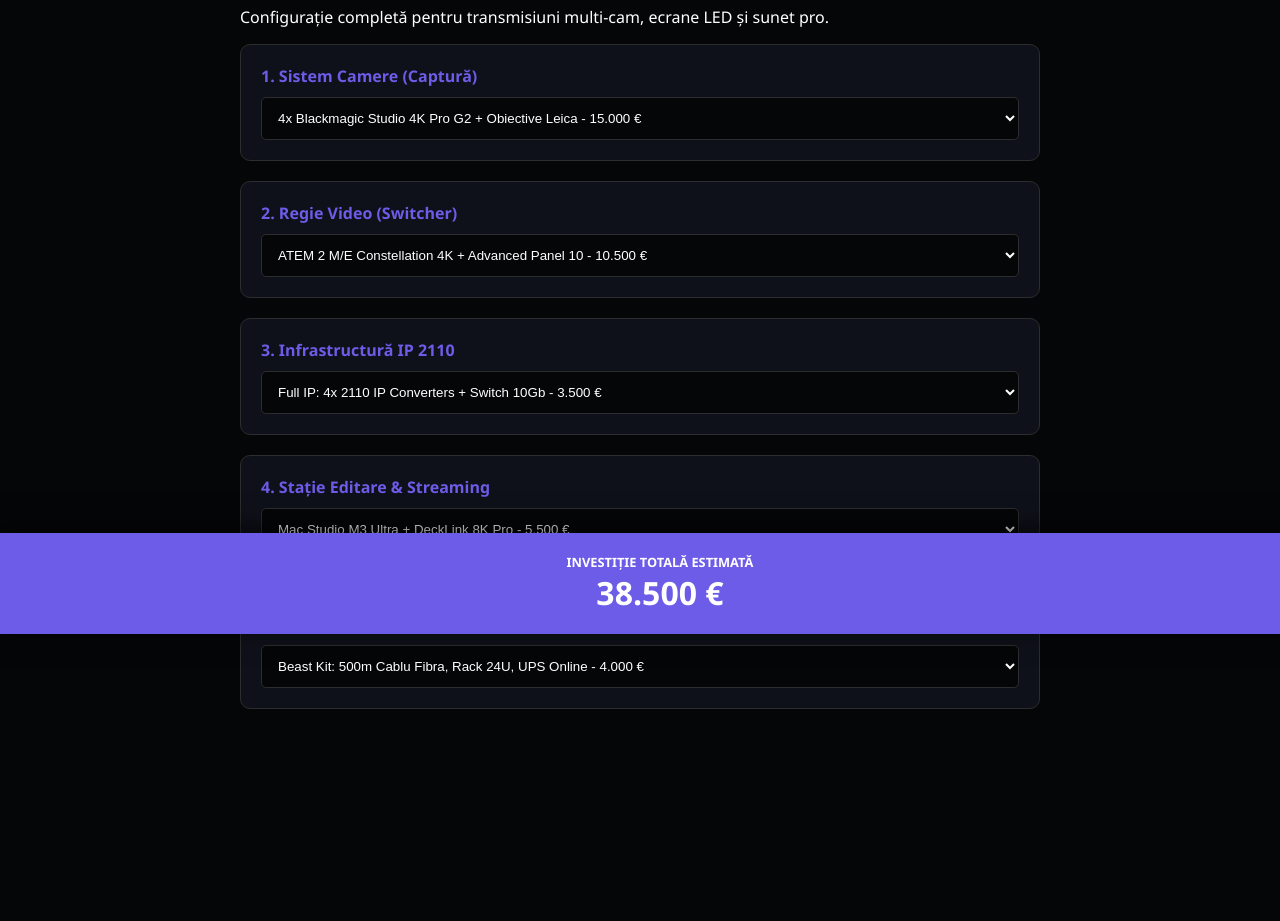
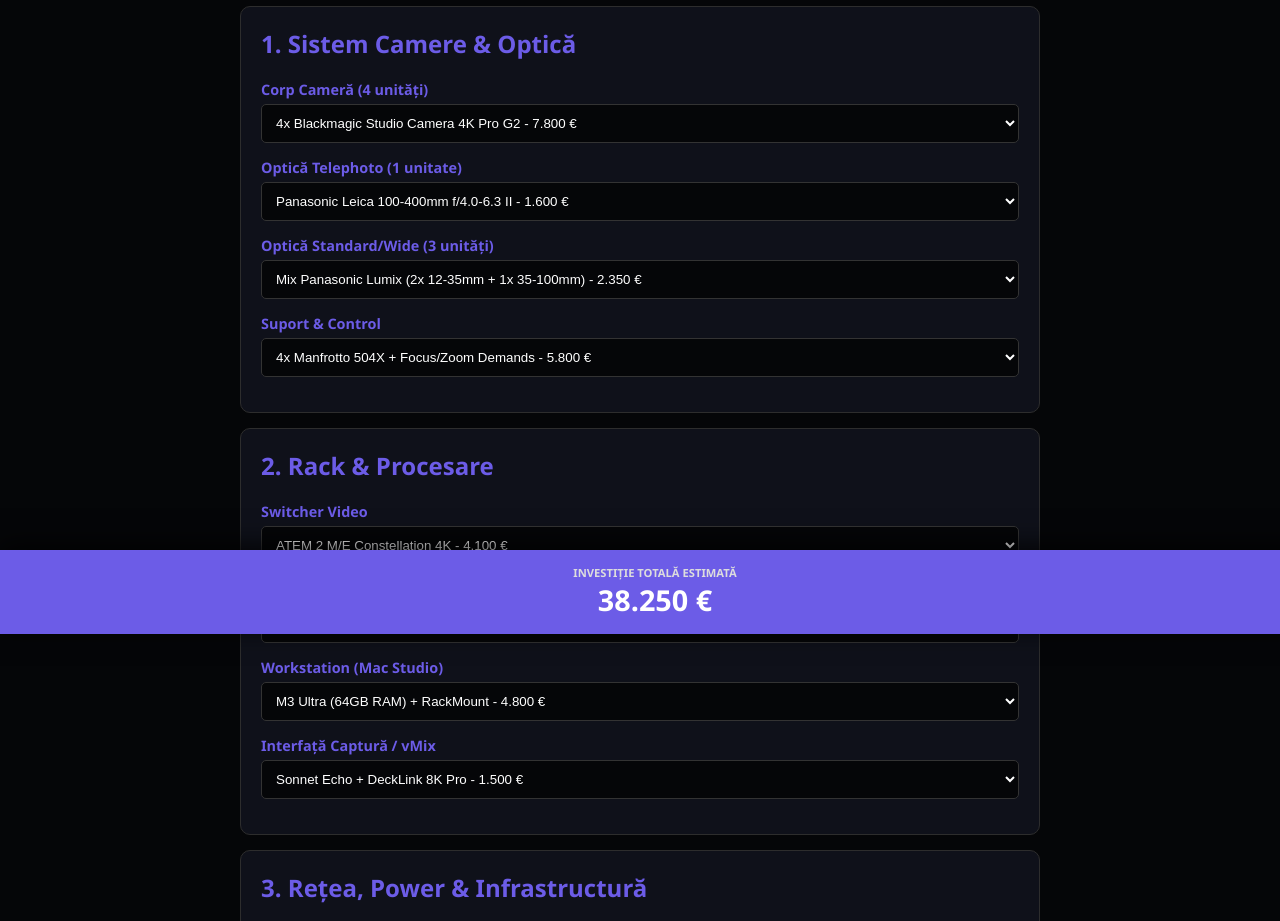
Before and after one commit to IoanPop2010/davinci-tips, a plain HTML site: page configurator.html in a window 1280 px wide. Shown: the part 166-1087 px from the top of the page. Before the commit the page ends 995 px from the top, so only its background shows below. Drawn offline with Linux system fonts and the light colour scheme.

Commit message:
rack56pro

```diff
--- a/configurator.html
+++ b/configurator.html
@@ -3,21 +3,23 @@
 <head>
     <meta charset="UTF-8">
     <meta name="viewport" content="width=device-width, initial-scale=1.0">
-    <title>Church Beast Configurator - DVR Tips</title>
+    <title>Configurator Ultra-Complet - DVR Tips</title>
     <link rel="stylesheet" href="style.css">
     <style>
-        .config-grid { display: grid; grid-template-columns: 1fr; gap: 20px; margin-bottom: 100px; }
-        .config-section { background: var(--card); padding: 20px; border-radius: 10px; border: 1px solid #2d2d2d; }
+        .config-container { display: grid; grid-template-columns: 1fr; gap: 15px; margin-bottom: 120px; }
+        .category-block { background: var(--card); padding: 20px; border-radius: 10px; border: 1px solid #2d2d2d; }
+        .item-row { margin-bottom: 15px; }
+        label { display: block; font-weight: bold; color: var(--accent); margin-bottom: 5px; font-size: 0.9rem; }
         select {
-            width: 100%; padding: 12px; background: #050608; color: white;
-            border: 1px solid #2d2d2d; border-radius: 5px; cursor: pointer; margin-top: 10px;
+            width: 100%; padding: 10px; background: #050608; color: white;
+            border: 1px solid #333; border-radius: 5px; cursor: pointer;
         }
         .total-sticky {
             position: fixed; bottom: 0; left: 0; width: 100%; background: #6c5ce7;
-            padding: 20px; text-align: center; z-index: 1000; box-shadow: 0 -5px 25px rgba(0,0,0,0.7);
+            padding: 15px; text-align: center; z-index: 1000; box-shadow: 0 -5px 25px rgba(0,0,0,0.8);
         }
-        .total-sticky h2 { margin: 0; font-size: 2rem; color: white; }
-        label { font-weight: bold; color: var(--accent); display: block; }
+        .total-sticky h2 { margin: 0; font-size: 1.8rem; color: white; }
+        .sub-info { font-size: 0.75rem; color: #888; margin-top: 3px; }
     </style>
 </head>
 <body>
@@ -34,55 +36,127 @@
     </nav>
 
     <main>
-        <h1>Church Beast Mode Configurator</h1>
-        <p>Configurație completă pentru transmisiuni multi-cam, ecrane LED și sunet pro.</p>
+        <h1>Configurator Professional Rack & Studio</h1>
 
-        <div class="config-grid">
-            <div class="config-section">
-                <label>1. Sistem Camere (Captură)</label>
-                <select class="calc" id="camere">
-                    <option value="15000">4x Blackmagic Studio 4K Pro G2 + Obiective Leica - 15.000 €</option>
-                    <option value="28000">3x Blackmagic URSA Broadcast G2 (Beast Setup) - 28.000 €</option>
-                    <option value="6000">3x Camere PTZ 4K (Control de la distanță) - 6.000 €</option>
-                </select>
+        <div class="config-container">
+            <div class="category-block">
+                <h2>1. Sistem Camere & Optică</h2>
+
+                <div class="item-row">
+                    <label>Corp Cameră (4 unități)</label>
+                    <select class="calc">
+                        <option value="7800">4x Blackmagic Studio Camera 4K Pro G2 - 7.800 €</option>
+                        <option value="11200">4x Blackmagic Studio Camera 6K Pro - 11.200 €</option>
+                        <option value="15600">4x Blackmagic URSA Broadcast G2 - 15.600 €</option>
+                    </select>
+                </div>
+
+                <div class="item-row">
+                    <label>Optică Telephoto (1 unitate)</label>
+                    <select class="calc">
+                        <option value="1600">Panasonic Leica 100-400mm f/4.0-6.3 II - 1.600 €</option>
+                        <option value="1100">Olympus M.Zuiko 100-400mm f/5.0-6.3 - 1.100 €</option>
+                        <option value="12500">Fujinon LA16x8BRM (B4 Mount Pro) - 12.500 €</option>
+                    </select>
+                </div>
+
+                <div class="item-row">
+                    <label>Optică Standard/Wide (3 unități)</label>
+                    <select class="calc">
+                        <option value="2350">Mix Panasonic Lumix (2x 12-35mm + 1x 35-100mm) - 2.350 €</option>
+                        <option value="4200">3x Olympus PRO f/2.8 (12-40mm + 40-150mm) - 4.200 €</option>
+                    </select>
+                </div>
+
+                <div class="item-row">
+                    <label>Suport & Control</label>
+                    <select class="calc">
+                        <option value="5800">4x Manfrotto 504X + Focus/Zoom Demands - 5.800 €</option>
+                        <option value="9200">4x Miller Air V2 + Focus/Zoom Demands - 9.200 €</option>
+                    </select>
+                </div>
             </div>
 
-            <div class="config-section">
-                <label>2. Regie Video (Switcher)</label>
-                <select class="calc" id="switcher">
-                    <option value="10500">ATEM 2 M/E Constellation 4K + Advanced Panel 10 - 10.500 €</option>
-                    <option value="4500">ATEM 1 M/E Constellation 4K + Panel mic - 4.500 €</option>
-                    <option value="1500">ATEM SDI Extreme ISO (Compact) - 1.500 €</option>
-                </select>
+            <div class="category-block">
+                <h2>2. Rack & Procesare</h2>
+
+                <div class="item-row">
+                    <label>Switcher Video</label>
+                    <select class="calc">
+                        <option value="4100">ATEM 2 M/E Constellation 4K - 4.100 €</option>
+                        <option value="9500">ATEM 4 M/E Constellation 4K - 9.500 €</option>
+                        <option value="1800">ATEM 1 M/E Constellation 4K - 1.800 €</option>
+                    </select>
+                </div>
+
+                <div class="item-row">
+                    <label>Panel Control</label>
+                    <select class="calc">
+                        <option value="6300">ATEM 2 M/E Advanced Panel 10 - 6.300 €</option>
+                        <option value="3200">ATEM 1 M/E Advanced Panel - 3.200 €</option>
+                    </select>
+                </div>
+
+                <div class="item-row">
+                    <label>Workstation (Mac Studio)</label>
+                    <select class="calc">
+                        <option value="4800">M3 Ultra (64GB RAM) + RackMount - 4.800 €</option>
+                        <option value="2400">M2 Max (32GB RAM) + RackMount - 2.400 €</option>
+                    </select>
+                </div>
+
+                <div class="item-row">
+                    <label>Interfață Captură / vMix</label>
+                    <select class="calc">
+                        <option value="1500">Sonnet Echo + DeckLink 8K Pro - 1.500 €</option>
+                        <option value="650">Blackmagic UltraStudio 4K Mini - 650 €</option>
+                    </select>
+                </div>
             </div>
 
-            <div class="config-section">
-                <label>3. Infrastructură IP 2110</label>
-                <select class="calc" id="ip">
-                    <option value="3500">Full IP: 4x 2110 IP Converters + Switch 10Gb - 3.500 €</option>
-                    <option value="800">Sistem Clasic: SDI Patch Panel + Converters - 800 €</option>
-                </select>
+            <div class="category-block">
+                <h2>3. Rețea, Power & Infrastructură</h2>
+
+                <div class="item-row">
+                    <label>Switch & Router</label>
+                    <select class="calc">
+                        <option value="750">UniFi Pro 24 + ASUS RT-AX88U Pro - 750 €</option>
+                        <option value="1800">Netgear M4250 (AV Line Pro) - 1.800 €</option>
+                    </select>
+                </div>
+
+                <div class="item-row">
+                    <label>Cablaj Complet (Pachet)</label>
+                    <select class="calc">
+                        <option value="1200">Cat7 S/FTP + 12G SDI + HDMI 2.1 (Premium) - 1.200 €</option>
+                        <option value="600">Cat6 UTP + 6G SDI (Standard) - 600 €</option>
+                    </select>
+                </div>
+
+                <div class="item-row">
+                    <label>Rack & Accesorii (PDU, Raft, Șuruburi)</label>
+                    <select class="calc">
+                        <option value="650">Thon 12U + ADJ PDU + Cable Management - 650 €</option>
+                        <option value="1100">Rack 24U Silent + UPS Online 2000VA - 1.100 €</option>
+                    </select>
+                </div>
             </div>
 
-            <div class="config-section">
-                <label>4. Stație Editare & Streaming</label>
-                <select class="calc" id="pc">
-                    <option value="5500">Mac Studio M3 Ultra + DeckLink 8K Pro - 5.500 €</option>
-                    <option value="3000">PC vMix Pro (RTX 4090) - 3.000 €</option>
-                </select>
-            </div>
+            <div class="category-block">
+                <h2>4. Monitoare & Periferice</h2>
 
-            <div class="config-section">
-                <label>5. Cablaj, Rack & Alimentare</label>
-                <select class="calc" id="cabluri">
-                    <option value="4000">Beast Kit: 500m Cablu Fibra, Rack 24U, UPS Online - 4.000 €</option>
-                    <option value="1500">Standard: 200m SDI, Rack 12U, PDU - 1.500 €</option>
-                </select>
+                <div class="item-row">
+                    <label>Monitorizare Studio</label>
+                    <select class="calc">
+                        <option value="1400">Dell 27" 4K + LG 32" 4K Multiview - 1.400 €</option>
+                        <option value="2800">2x Dell UltraSharp + SmartView 4K G3 - 2.800 €</option>
+                    </select>
+                </div>
             </div>
         </div>
 
         <div class="total-sticky">
-            <p style="margin:0; font-weight:bold; text-transform:uppercase; font-size:0.8rem;">Investiție Totală Estimată</p>
+            <p style="margin:0; font-weight:bold; text-transform:uppercase; font-size:0.7rem; color: #ddd;">Investiție Totală Estimată</p>
             <h2 id="total-price">0 €</h2>
         </div>
     </main>
```
